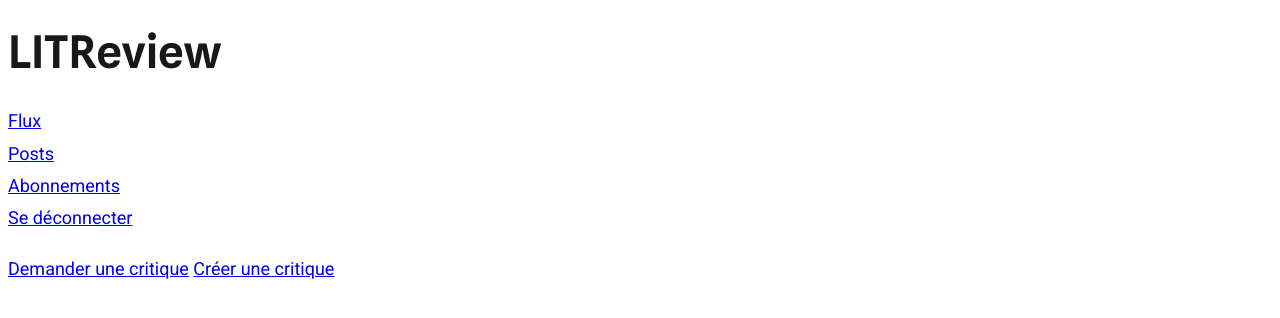
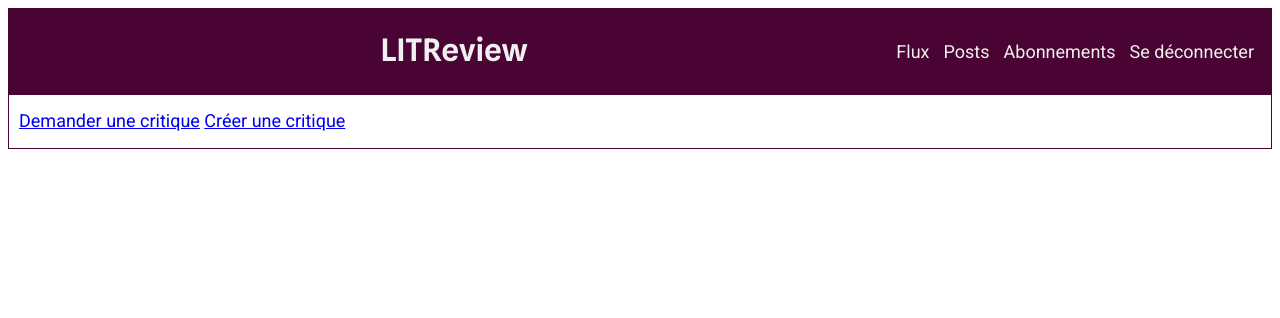
Before and after one commit to christian-debray/oc-litrevu, a Django app: page /litrevu/feed in a window 1280 px wide. Shown: the top 318 px of the page. Run offline with Django 5.2, Linux system fonts and the light colour scheme; a user stored in the database is signed in; data comes from the database, SQL or seed files in the repository; some libraries are stand-ins or nearby versions.

Commit message:
styling: header

```diff
--- a/static/css/style.css
+++ b/static/css/style.css
@@ -83,6 +83,9 @@ summary,
     --color_background--surface: white;
     --color_background--element: #f4f4f5;
     --color_background--chip: #e4e4e7;
+    --color_theme--dark: #490434;
+    --color_theme--light: #f0f0f0;
+    --color_theme--light-alt: #c0c0c0;
     --color_accent: var(--color_text--link);
 
     /* fonts */
@@ -297,11 +300,76 @@ rating-widget {
 /* ================== END: CUSTOM ELEMENTS ======================== */
 
 /* ======================== SECTION: LAYOUT ======================== */
-@media screen {}
+@media screen {
+    .container#outer {
+        padding: 0;
+        margin-bottom: 3rem;
+        margin-left: auto;
+        margin-right: auto;
+        border: solid 1px var(--color_theme--dark);
+    }
+
+    header {
+        margin: 0;
+        padding: 2.5rem 1rem;
+        display: flex;
+        flex-wrap: wrap;
+        justify-content: center;
+        background-color: var(--color_theme--dark);
+        color: var(--color_theme--light);
+    }
+
+    header a {
+        color: var(--color_theme--light);
+    }
+
+    header .brand {
+        flex-grow: 1;
+        text-align: center;
+        font-size: var(--font_size--xlarge);
+        margin: 0 0 .5rem 0;
+        color: var(--color_theme--light)
+    }
+
+    header nav .nav {
+        display: flex;
+        justify-content: center;
+        margin: 0;
+    }
+
+    .nav .nav-item {
+        padding: .2rem;
+        margin-left: .5rem;
+        margin-right: .5rem;
+    }
+
+    .nav-item a {
+        text-decoration: none
+    }
+
+    .nav-item a:hover {
+        color: var(--color_accent);
+    }
+
+
+    #outer > .messages {
+
+    }
+
+    main {
+        padding: 1rem;
+    }
+}
 /* ************ Smartphone **************** */
-@media screen and (max-width: 480px) {}
+@media screen and (max-width: 480px) {
+    .container#content {
+        width: 100%;
+    }
+}
 /* *************** Tablet  *************** */
-@media screen and (min-width: 481px) and (max-width: 1024px) {}
+@media screen and (min-width: 481px) and (max-width: 1024px) {
+
+}
 /* *************** Desktop  *************** */
 @media screen and (min-width: 1025px) {}
 /* ========================= END: LAYOUT =========================== */
--- a/templates/app/base.html
+++ b/templates/app/base.html
@@ -15,7 +15,7 @@
 </head>
 
 <body>
-    <div class="container" id="content">
+    <div class="container" id="outer">
         {% include "app/components/header.html" %}
         {% if messages %}
         <ul class="messages">
--- a/templates/app/components/header.html
+++ b/templates/app/components/header.html
@@ -1,4 +1,4 @@
-<header class="navbar">
+<header>
     <h1 class="brand">LITReview</h1>
     {% if user and user.is_authenticated %}
         {% if debug %}
```
